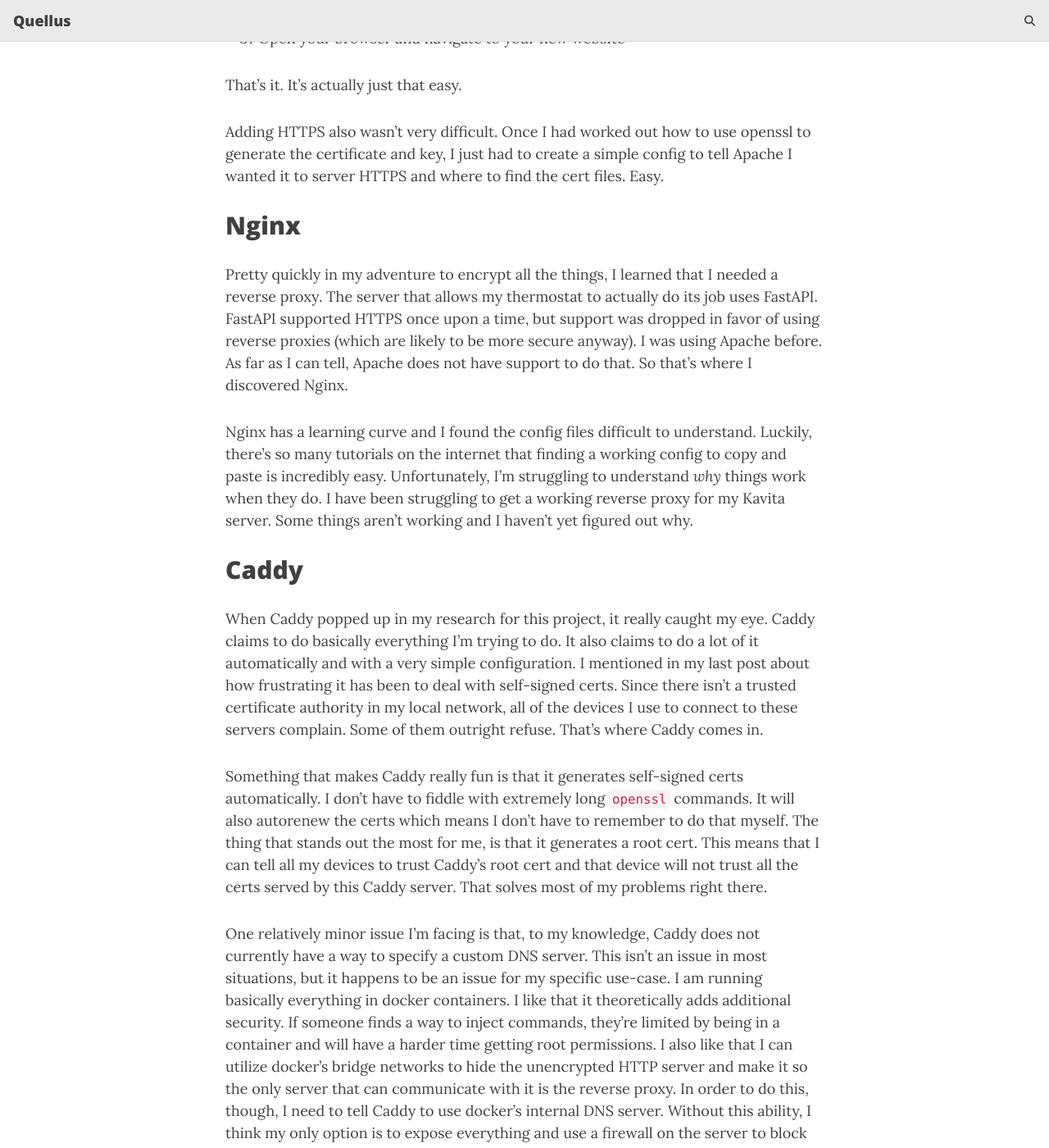
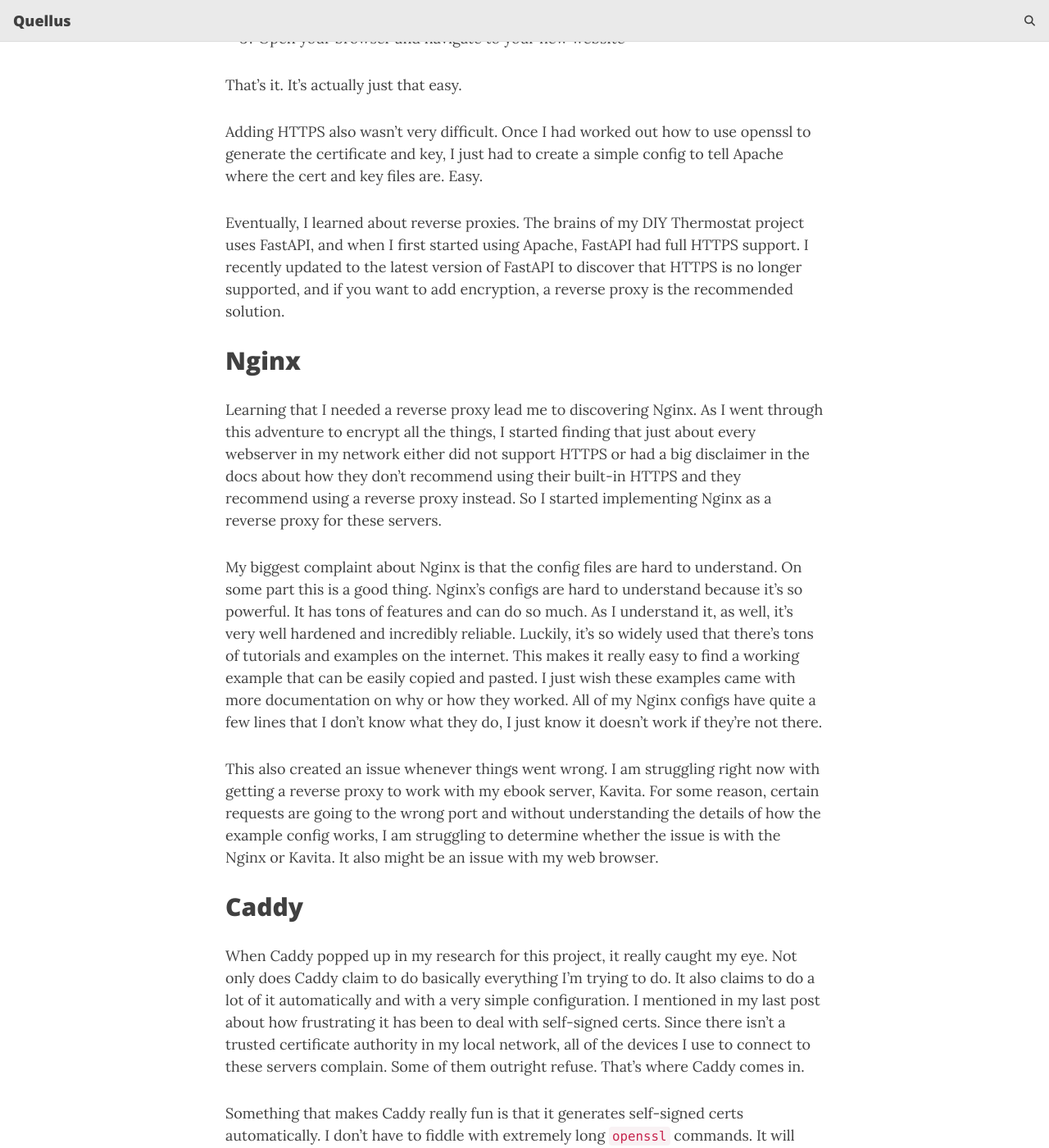
Before and after one commit to quellus/blog, a Jekyll site: the page built from _posts/2025-2-7-nginx-vs-apache.md, in a window 1280 px wide and 1400 px high, scrolled down 919 px. Shown: the whole window at 82% size. Built offline with Jekyll 4.4.1, drawn with Linux system fonts in a browser that asks for light colours; comment, search, counter and statistics services are not loaded; some of the changed text lies outside the part shown.

Commit message:
Did some edits for the apache/nginx/caddy post

```diff
--- a/_posts/2025-2-7-nginx-vs-apache.md
+++ b/_posts/2025-2-7-nginx-vs-apache.md
@@ -9,7 +9,7 @@
 
 In a recent blog post, I shared everything I am learning while I add HTTPS to the self-hosted servers in my home. Since that post, I have tested quite a few different webservers and learned a lot more about dealing with self-signed certificates on a local network. I wanted to share my findings.
 
-So far, I have tested Apache, Nginx, and Caddy. I can't speak to how well they handle traffic and security out in the wild. The servers I am hosting pretty much just have one user and are not accessible to the outside world. I will be sharing the experience of setting up these servers, enabling HTTPS via self-signed certificates, and using the server via local network.
+So far, I have tested Apache, Nginx, and Caddy. This post is from a hobbyist homelab perspective. I can only speak about the experience of configuring and using these servers with a use-case of having basically one user over an local area network. I cannot provide any insights on how secure or reliable these servers will be out in the wild.
 
 ## Apache
 
@@ -20,17 +20,21 @@
 
 That's it. It's actually just that easy.
 
-Adding HTTPS also wasn't very difficult. Once I had worked out how to use openssl to generate the certificate and key, I just had to create a simple config to tell Apache I wanted it to server HTTPS and where to find the cert files. Easy.
+Adding HTTPS also wasn't very difficult. Once I had worked out how to use openssl to generate the certificate and key, I just had to create a simple config to tell Apache where the cert and key files are. Easy.
+
+Eventually, I learned about reverse proxies. The brains of my DIY Thermostat project uses FastAPI, and when I first started using Apache, FastAPI had full HTTPS support. I recently updated to the latest version of FastAPI to discover that HTTPS is no longer supported, and if you want to add encryption, a reverse proxy is the recommended solution.
 
 ## Nginx
 
-Pretty quickly in my adventure to encrypt all the things, I learned that I needed a reverse proxy. The server that allows my thermostat to actually do its job uses FastAPI. FastAPI supported HTTPS once upon a time, but support was dropped in favor of using reverse proxies (which are likely to be more secure anyway). I was using Apache before. As far as I can tell, Apache does not have support to do that. So that's where I discovered Nginx.
+Learning that I needed a reverse proxy lead me to discovering Nginx. As I went through this adventure to encrypt all the things, I started finding that just about every webserver in my network either did not support HTTPS or had a big disclaimer in the docs about how they don't recommend using their built-in HTTPS and they recommend using a reverse proxy instead. So I started implementing Nginx as a reverse proxy for these servers.
 
-Nginx has a learning curve and I found the config files difficult to understand. Luckily, there's so many tutorials on the internet that finding a working config to copy and paste is incredibly easy. Unfortunately, I'm struggling to understand *why* things work when they do. I have been struggling to get a working reverse proxy for my Kavita server. Some things aren't working and I haven't yet figured out why.
+My biggest complaint about Nginx is that the config files are hard to understand. On some part this is a good thing. Nginx's configs are hard to understand because it's so powerful. It has tons of features and can do so much. As I understand it, as well, it's very well hardened and incredibly reliable. Luckily, it's so widely used that there's tons of tutorials and examples on the internet. This makes it really easy to find a working example that can be easily copied and pasted. I just wish these examples came with more documentation on why or how they worked. All of my Nginx configs have quite a few lines that I don't know what they do, I just know it doesn't work if they're not there.
+
+This also created an issue whenever things went wrong. I am struggling right now with getting a reverse proxy to work with my ebook server, Kavita. For some reason, certain requests are going to the wrong port and without understanding the details of how the example config works, I am struggling to determine whether the issue is with the Nginx or Kavita. It also might be an issue with my web browser.
 
 ## Caddy
 
-When Caddy popped up in my research for this project, it really caught my eye. Caddy claims to do basically everything I'm trying to do. It also claims to do a lot of it automatically and with a very simple configuration. I mentioned in my last post about how frustrating it has been to deal with self-signed certs. Since there isn't a trusted certificate authority in my local network, all of the devices I use to connect to these servers complain. Some of them outright refuse. That's where Caddy comes in.
+When Caddy popped up in my research for this project, it really caught my eye. Not only does Caddy claim to do basically everything I'm trying to do. It also claims to do a lot of it automatically and with a very simple configuration. I mentioned in my last post about how frustrating it has been to deal with self-signed certs. Since there isn't a trusted certificate authority in my local network, all of the devices I use to connect to these servers complain. Some of them outright refuse. That's where Caddy comes in.
 
 Something that makes Caddy really fun is that it generates self-signed certs automatically. I don't have to fiddle with extremely long `openssl` commands. It will also autorenew the certs which means I don't have to remember to do that myself. The thing that stands out the most for me, is that it generates a root cert. This means that I can tell all my devices to trust Caddy's root cert and that device will not trust all the certs served by this Caddy server. That solves most of my problems right there.
 
@@ -40,6 +44,6 @@
 
 ## Conclusion
 
-Apache is perfect for a specific use-case. You have a static webpage that you want to server, and you want the setup to be quick and easy. Nginx is complicated and difficult to understand, but it offers the ability to create a reverse proxy. Caddy is super easy to get started and very powerful when it comes to implementing HTTPS for static pages or reverse proxies, but it has some limitations with docker networks.
+Apache is perfect for a specific use-case. You have a static webpage that you want to server, and you want the setup to be quick and easy. Nginx is complicated and difficult to understand, but there are so many exmaples on the internet that you don't necessarily have to understand it to use it. Caddy is super easy to get started and very powerful when it comes to implementing HTTPS for static pages or reverse proxies, but it has some limitations with docker networks.
 
 As of the time of writing this post, I'm mainly using Nginx for my servers, but I plan to continue poking around with Caddy to see if I can find a workaround. I realized as I was writing this that there may to specificy a static IP for each docker container, and doing so would eliminate the need for Caddy to use docker's DNS.
```
